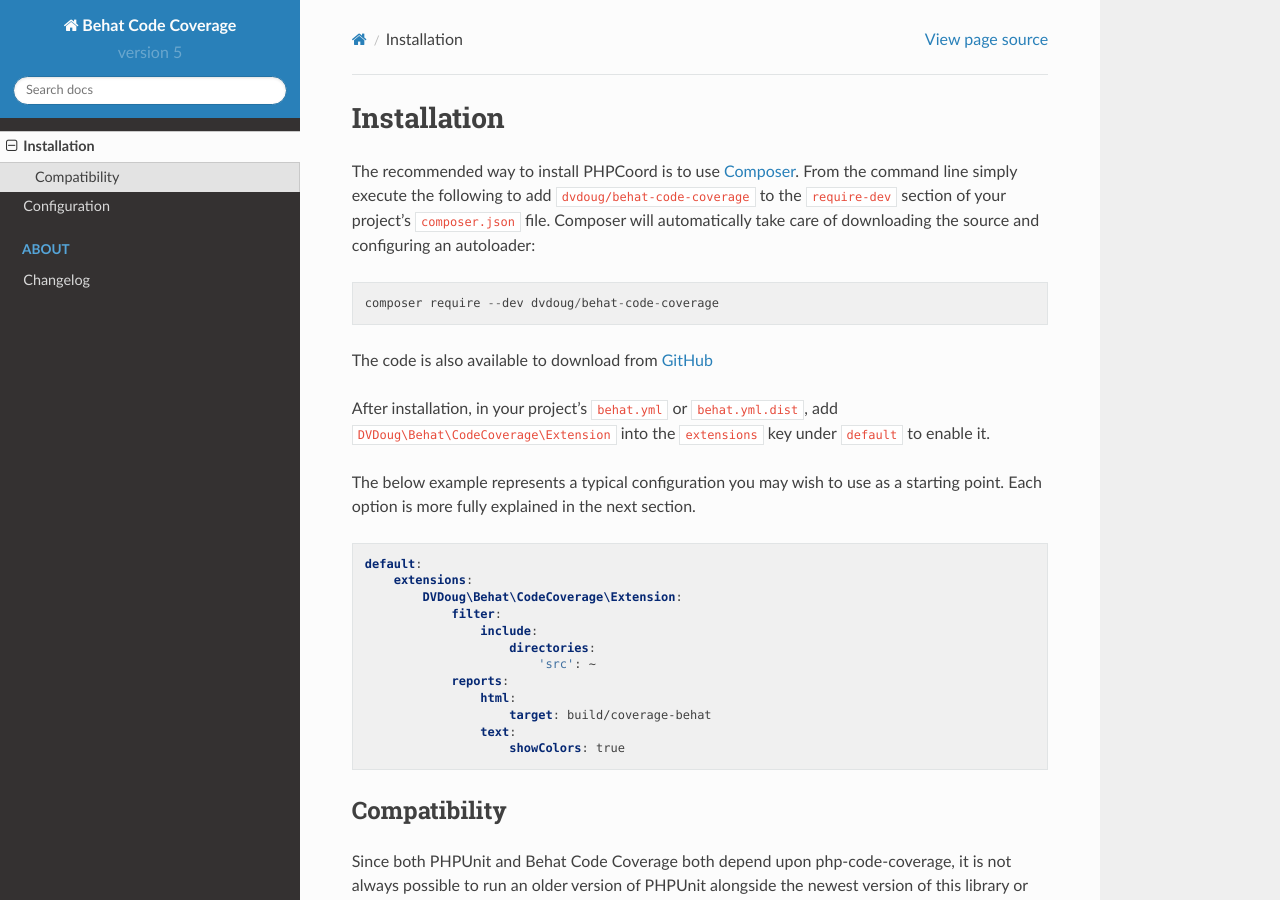
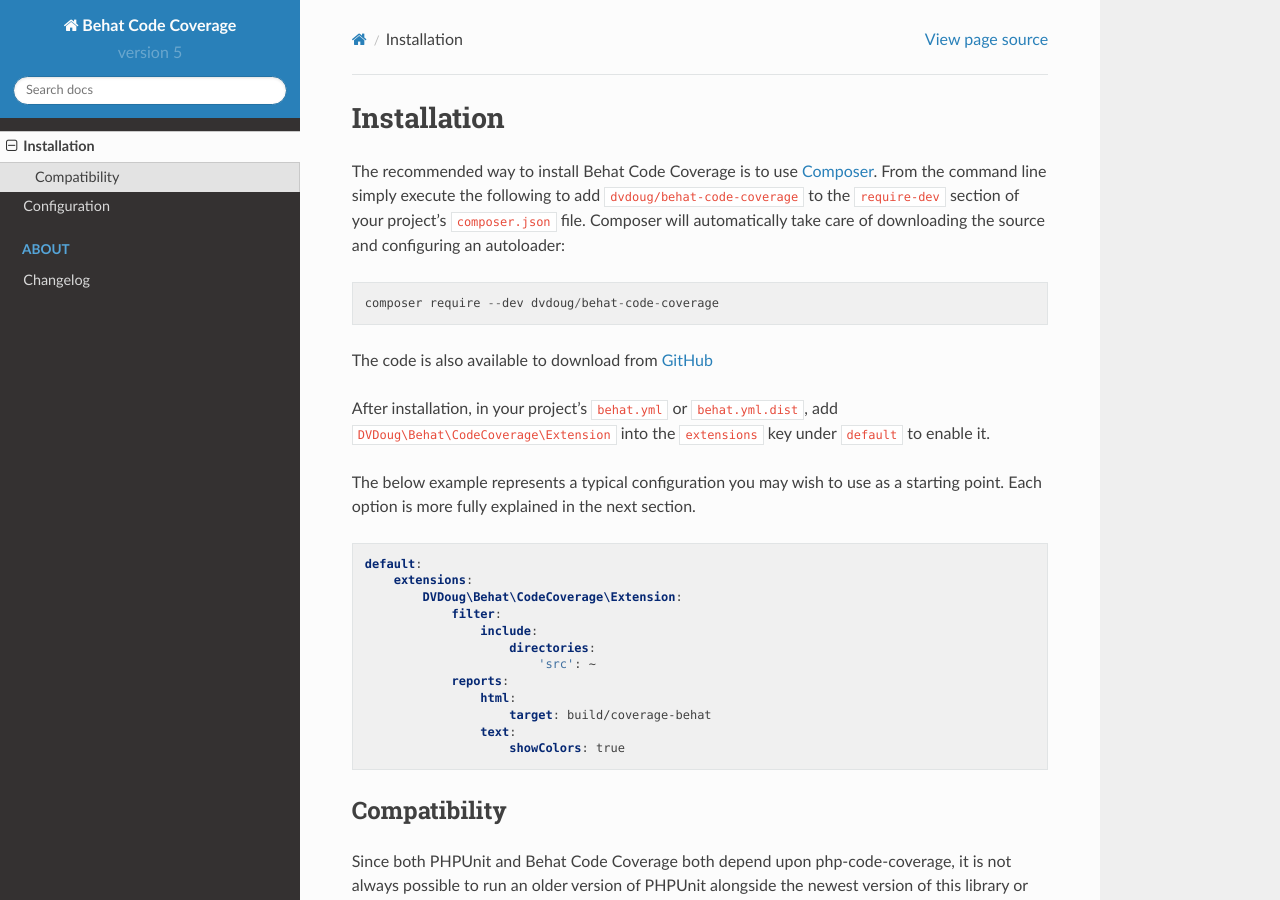
Before and after one commit to dvdoug/behat-code-coverage, a Sphinx documentation site: the page built from docs/installation.rst, in a window 1280 px wide and 900 px high. Built offline with Sphinx 7.4.7 and the Read the Docs theme 2.0.0, drawn with Linux system fonts in a browser that asks for light colours.

Commit message:
Fix copy/pasto

```diff
--- a/docs/installation.rst
+++ b/docs/installation.rst
@@ -1,7 +1,7 @@
 Installation
 ============
 
-The recommended way to install PHPCoord is to use `Composer`_. From the command line simply execute the following to add
+The recommended way to install Behat Code Coverage is to use `Composer`_. From the command line simply execute the following to add
 ``dvdoug/behat-code-coverage`` to the ``require-dev`` section of your project's ``composer.json`` file. Composer will
 automatically take care of downloading the source and configuring an autoloader:
 
```
